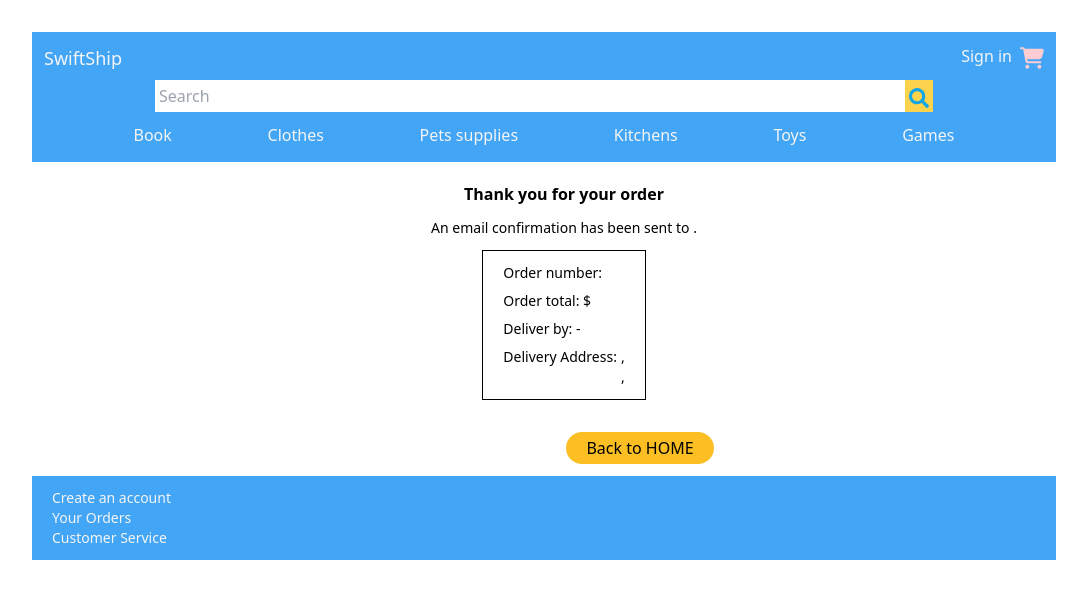
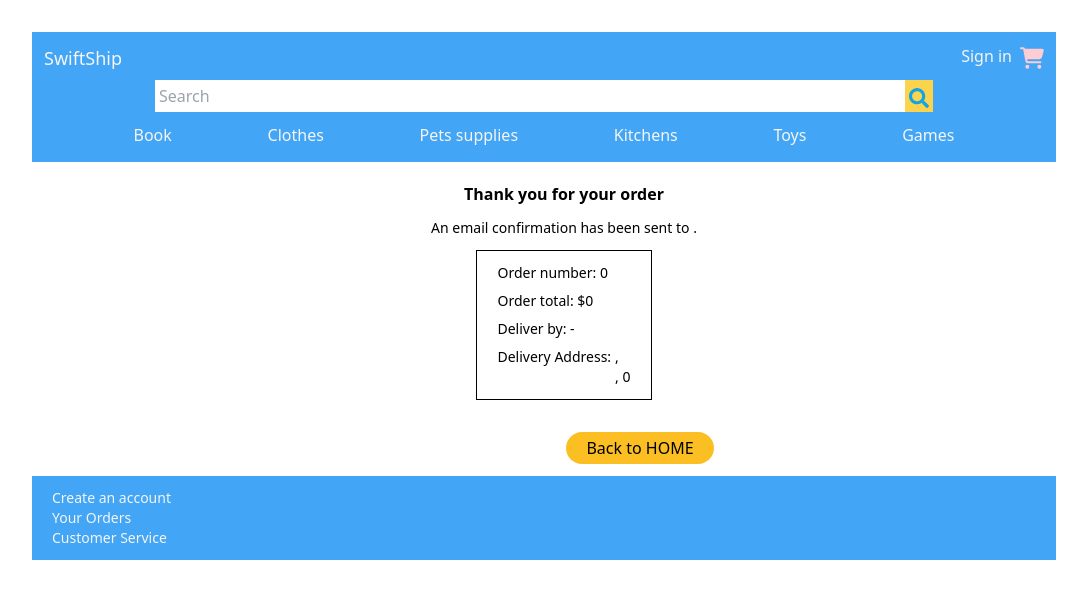
Before and after one commit to vorleakyek/SwiftShip, a React (Vite) app in the folder client/: page /order-confirmation in a window 1280 px wide. Shown: the top 598 px of the page, without its empty margins (0-1087 px from the left). Built offline with nearby package versions, Linux system fonts and the light colour scheme; no server answers.

Commit message:
fixed TypeScript issues

```diff
--- a/client/src/App.tsx
+++ b/client/src/App.tsx
@@ -1,23 +1,19 @@
 import { useState } from 'react';
 import { Route, Routes } from 'react-router-dom';
-// import { useState } from 'react';
-// import reactLogo from './assets/react.svg';
-// import viteLogo from '/vite.svg';
-import './index.css';
-import './App.css';
-
 import NavBar from './components/NavBar';
 import Footer from './components/Footer';
 import HomePage from './pages/HomePage';
 import ItemPage from './pages/ItemPage';
 import ViewCart from './pages/ViewCart';
 import CheckoutPage from './pages/CheckoutPage';
-import { type OrderSummary,AppContext } from './components/AppContext';
-import { ItemInCart } from './pages/ItemPage';
+import { type OrderSummary, AppContext } from './components/AppContext';
+import { type ItemInCart } from './pages/ItemPage';
 import GuestCheckoutPage from './pages/GuestCheckoutPage';
 import ShippingPage from './pages/ShippingPage';
 import PaymentPage from './pages/PaymentPage';
 import OrderConfirmationPage from './pages/OrderConfirmationPage';
+import './index.css';
+import './App.css';
 
 export default function App() {
   const [itemsInCart, setItemsInCart] = useState<ItemInCart[]>([]);
@@ -29,13 +25,13 @@ export default function App() {
     shippingCost: 0,
     totalAmount: 0,
     earlyDeliveryDate: '',
-    lateDeliveryDate: ''
+    lateDeliveryDate: '',
   });
 
   const contextValue = {
     itemsInCart,
     orderSummary,
-    orderID
+    orderID,
   };
 
   return (
@@ -49,18 +45,26 @@ export default function App() {
           />
           <Route
             path="view-cart"
-            element={<ViewCart setItemsInCart={setItemsInCart} setOrderSummary={setOrderSummary} />}
+            element={
+              <ViewCart
+                setItemsInCart={setItemsInCart}
+                setOrderSummary={setOrderSummary}
+              />
+            }
           />
           <Route path="guest-checkout" element={<GuestCheckoutPage />} />
           <Route
             path="shipping"
-            element={<ShippingPage orderID={orderID} setOrderID={setOrderID} />}
+            element={<ShippingPage setOrderID={setOrderID} />}
           />
-          <Route path="payment" element={<PaymentPage orderID={orderID} />} />
+          <Route path="payment" element={<PaymentPage />} />
           <Route
             path="check-out"
             element={
-              <CheckoutPage setItemsInCart={setItemsInCart} orderID={orderID} orderSummary={orderSummary} setOrderSummary={setOrderSummary} />
+              <CheckoutPage
+                setItemsInCart={setItemsInCart}
+                setOrderSummary={setOrderSummary}
+              />
             }
           />
           <Route
--- a/client/src/components/OrderConfirmationContent.tsx
+++ b/client/src/components/OrderConfirmationContent.tsx
@@ -1,11 +1,28 @@
-import { useContext,useEffect,useState } from 'react';
+import { useContext, useEffect, useState } from 'react';
 import { AppContext } from '../components/AppContext';
 import { getShippingInformation } from '../data';
 
+type OrderDetails = {
+  orderNumber: number;
+  totalAmount: number;
+  guestAddress: string;
+  guestCity: string;
+  guestState: string;
+  guestZipCode: number;
+  guestEmail: string;
+};
+
 export default function OrderConfirmationContent() {
-
   const { orderID, orderSummary } = useContext(AppContext);
-  const [orderDetails, setOrderDetails] = useState({});
+  const [orderDetails, setOrderDetails] = useState<OrderDetails>({
+    orderNumber: 0,
+    totalAmount: 0,
+    guestAddress: '',
+    guestCity: '',
+    guestState: '',
+    guestZipCode: 0,
+    guestEmail: '',
+  });
 
   useEffect(() => {
     async function getInfo() {
@@ -16,7 +33,15 @@ export default function OrderConfirmationContent() {
     getInfo();
   }, []);
 
-  const {orderNumber, totalAmount, guestAddress, guestCity, guestState, guestZipCode, guestEmail }=orderDetails;
+  const {
+    orderNumber,
+    totalAmount,
+    guestAddress,
+    guestCity,
+    guestState,
+    guestZipCode,
+    guestEmail,
+  } = orderDetails;
 
   return (
     <div className="max-w-5xl m-5">
@@ -33,7 +58,10 @@ export default function OrderConfirmationContent() {
           <div className="border border-current text-left flex-2 px-5">
             <p className="pt-3">Order number: {orderNumber}</p>
             <p className="pt-2">Order total: ${totalAmount}</p>
-            <p className="pt-2">Deliver by: {orderSummary.earlyDeliveryDate} - {orderSummary.lateDeliveryDate}</p>
+            <p className="pt-2">
+              Deliver by: {orderSummary.earlyDeliveryDate} -{' '}
+              {orderSummary.lateDeliveryDate}
+            </p>
             <div className="flex pt-2 mb-3">
               <span className="inline m-0">Delivery Address: </span>
               <div className="inline-block ml-1">
--- a/client/src/components/OrderSummary.tsx
+++ b/client/src/components/OrderSummary.tsx
@@ -1,13 +1,13 @@
-import { useEffect } from 'react';
-import { ItemInCart } from '../pages/ItemPage';
+import { useEffect, useContext } from 'react';
+import { type OrderSummary } from '../components/AppContext';
+import { AppContext } from '../components/AppContext';
 
 interface ItemsInCartProps {
-  itemsInCart: ItemInCart[];
-  setOrderSummary: any;
+  setOrderSummary: React.Dispatch<React.SetStateAction<OrderSummary>>;
 }
 
-export default function OrderSummary({ itemsInCart, setOrderSummary }: ItemsInCartProps) {
-
+export default function OrderSummary({ setOrderSummary }: ItemsInCartProps) {
+  const { itemsInCart } = useContext(AppContext);
   let price = 0;
   let totalItems = 0;
 
@@ -20,24 +20,24 @@ export default function OrderSummary({ itemsInCart, setOrderSummary }: ItemsInCa
   const shippingCost = price >= 35 ? 0 : 8.99;
   const totalAmount = price + tax + shippingCost;
 
-
-  useEffect(()=>{
+  useEffect(() => {
     setOrderSummary({
       totalItems,
-      price: price.toFixed(2),
-      tax: tax.toFixed(2),
+      price: Number(price.toFixed(2)),
+      tax: Number(tax.toFixed(2)),
       shippingCost,
-      totalAmount
+      totalAmount: Number(totalAmount.toFixed(2)),
+      earlyDeliveryDate: '',
+      lateDeliveryDate: '',
     });
-  },[]);
-
+  }, []);
 
   return (
     <div className="flex pt-3">
       <div className="text-left">
         <h3 className="pl-3 font-semibold pb-2">Order Summary</h3>
         <div className="pl-10 text-sm">
-          <p className="pb-1">Items: {totalItems}</p>
+          <p className="pb-1">Items: {totalItems.toFixed(2)}</p>
           <p className="pb-1">Price: ${price.toFixed(2)}</p>
           <p className="pb-1">Tax: ${tax.toFixed(2)}</p>
           <p className="pb-1">
--- a/client/src/pages/CheckoutPage.tsx
+++ b/client/src/pages/CheckoutPage.tsx
@@ -6,8 +6,8 @@ import YellowButton from '../components/YellowButton';
 // import { IoIosArrowBack } from 'react-icons/io';
 import { getShippingInformation } from '../data';
 
-export default function CheckoutPage({ setItemsInCart, orderID, orderSummary, setOrderSummary }) {
-  const { itemsInCart } = useContext(AppContext);
+export default function CheckoutPage({ setItemsInCart, setOrderSummary }) {
+  const { itemsInCart, orderID, orderSummary } = useContext(AppContext);
   const navigate = useNavigate();
 
   const [guestInfo, setGuestInfo] = useState({
@@ -20,12 +20,12 @@ export default function CheckoutPage({ setItemsInCart, orderID, orderSummary, se
   });
 
   const [earlyArrivalDate, setEarlyArrivalDate] = useState('');
-  const [lateDeliveryDate, setLateDeliveryDate] =useState('')
+  const [lateDeliveryDate, setLateDeliveryDate] = useState('');
 
   const { firstName, lastName, address, city, zipCode, selectedState } =
     guestInfo;
 
-  const {totalItems, totalAmount, price, shippingCost, tax} = orderSummary;
+  const { totalItems, totalAmount, price, shippingCost, tax } = orderSummary;
 
   useEffect(() => {
     const storedItemsInCart = JSON.parse(localStorage.getItem('itemsInCart')!);
@@ -64,7 +64,11 @@ export default function CheckoutPage({ setItemsInCart, orderID, orderSummary, se
   async function handlePlaceOrder() {
     //update the orderNumber, totalAmount, orderDate
     try {
-      setOrderSummary((prev)=>({...prev, earlyDeliveryDate: earlyArrivalDate,lateDeliveryDate}))
+      setOrderSummary((prev) => ({
+        ...prev,
+        earlyDeliveryDate: earlyArrivalDate,
+        lateDeliveryDate,
+      }));
       const req = {
         method: 'PUT',
         headers: { 'Content-Type': 'application/json' },
@@ -87,21 +91,21 @@ export default function CheckoutPage({ setItemsInCart, orderID, orderSummary, se
 
   async function handleCancelOrder() {
     //delete info from the database
-    try{
+    try {
       const url = `api/guest-checkout/order/${orderID}`;
       const req = {
-        method:'DELETE',
+        method: 'DELETE',
         headers: {
-          'Content-Type': 'application/json'
-        }
+          'Content-Type': 'application/json',
+        },
       };
 
-      const res = await fetch(url,req);
+      const res = await fetch(url, req);
       if (!res.ok) {
         alert('error');
         throw new Error(`fetch Error ${res.status}`);
       }
-    }catch(err){
+    } catch (err) {
       alert(`Error registering user: ${err}`);
     }
     navigate('/');
@@ -164,18 +168,11 @@ export default function CheckoutPage({ setItemsInCart, orderID, orderSummary, se
       </div>
 
       <div>
-        <YellowButton
-          content="Cancel"
-          handleClick={handleCancelOrder}
-        />
-        <YellowButton
-          content="Place Order"
-          handleClick={handlePlaceOrder}
-        />
+        <YellowButton content="Cancel" handleClick={handleCancelOrder} />
+        <YellowButton content="Place Order" handleClick={handlePlaceOrder} />
       </div>
     </div>
   );
 }
 
-
 //Should remove the items in carts and updat the state properly
--- a/client/src/pages/OrderConfirmationPage.tsx
+++ b/client/src/pages/OrderConfirmationPage.tsx
@@ -1,5 +1,4 @@
 import YellowButton from '../components/YellowButton';
-import ReactDOMServer from 'react-dom/server';
 import { useNavigate } from 'react-router-dom';
 import OrderConfirmationContent from '../components/OrderConfirmationContent';
 // import { useEffect,useContext } from 'react';
@@ -8,7 +7,6 @@ import OrderConfirmationContent from '../components/OrderConfirmationContent';
 
 export default function OrderConfirmationPage() {
   const navigate = useNavigate();
-
 
   // function handlePrint() {
   //   // Open a new window
--- a/client/src/pages/PaymentPage.tsx
+++ b/client/src/pages/PaymentPage.tsx
@@ -1,6 +1,7 @@
 import { Link, useNavigate } from 'react-router-dom';
-import { FormEvent, useState, useEffect } from 'react';
+import { FormEvent, useState, useEffect, useContext } from 'react';
 import { getShippingInformation } from '../data';
+import { AppContext } from '../components/AppContext';
 
 type Shipping = {
   address: string;
@@ -12,7 +13,8 @@ type Shipping = {
   zipCode: string;
 };
 
-export default function PaymentPage({ orderID }) {
+export default function PaymentPage() {
+  const { orderID } = useContext(AppContext);
   const navigate = useNavigate();
   const [card, setCard] = useState('');
   const [email, setEmail] = useState('');
@@ -86,8 +88,7 @@ export default function PaymentPage({ orderID }) {
 
       navigate('/check-out');
     }
-    }
-
+  }
 
   return (
     <div className="max-w-5xl text-left mt-2">
--- a/client/src/pages/ShippingPage.tsx
+++ b/client/src/pages/ShippingPage.tsx
@@ -1,8 +1,10 @@
 import { Link, useNavigate } from 'react-router-dom';
-import { useState, FormEvent, ChangeEvent, useEffect } from 'react';
+import { useState, FormEvent, ChangeEvent, useEffect, useContext } from 'react';
 import { states, getShippingInformation } from '../data';
+import { AppContext } from '../components/AppContext';
 
-export default function ShippingPage({ orderID, setOrderID }) {
+export default function ShippingPage({ setOrderID }) {
+  const { orderID } = useContext(AppContext);
   const [formData, setFormData] = useState({
     firstName: '',
     lastName: '',
@@ -54,8 +56,6 @@ export default function ShippingPage({ orderID, setOrderID }) {
 
     orderID && getInfo();
   }, []);
-
-
 
   const handleChange = (
     e: ChangeEvent<HTMLInputElement> | ChangeEvent<HTMLSelectElement>
--- a/client/src/pages/ViewCart.tsx
+++ b/client/src/pages/ViewCart.tsx
@@ -41,8 +41,12 @@ export default function ViewCart({ setItemsInCart, setOrderSummary }) {
         />
       ))}
 
-      {isEmptyCart && <p className='py-10 bg-slate-50'>There are no items added to the cart.</p>}
-      {!isEmptyCart && <OrderSummary itemsInCart={itemsInCart} setOrderSummary={setOrderSummary} />}
+      {isEmptyCart && (
+        <p className="py-10 bg-slate-50">
+          There are no items added to the cart.
+        </p>
+      )}
+      {!isEmptyCart && <OrderSummary setOrderSummary={setOrderSummary} />}
       {!isEmptyCart && (
         <YellowButton content="Checkout" handleClick={handleCheckout} />
       )}
```
